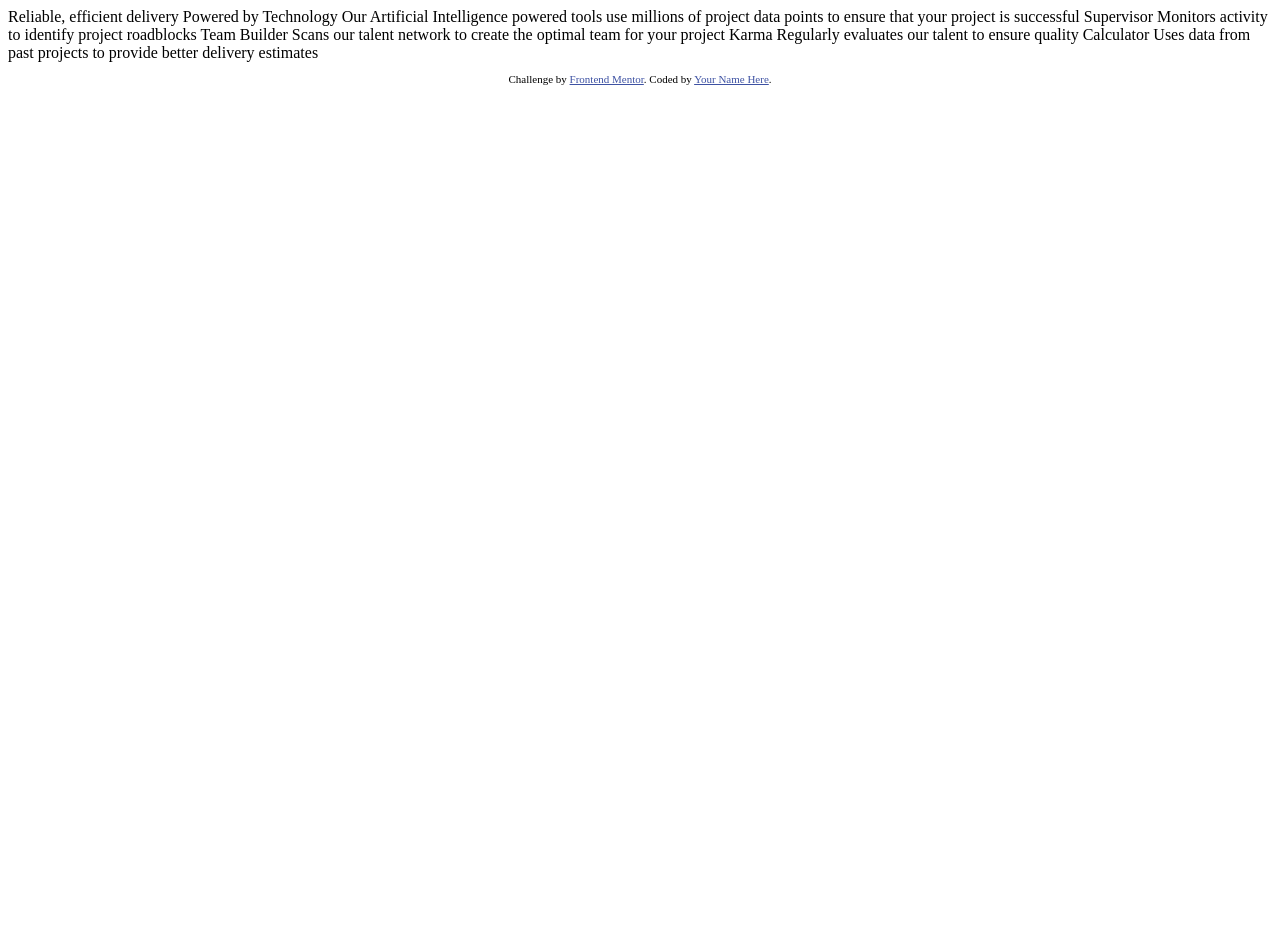
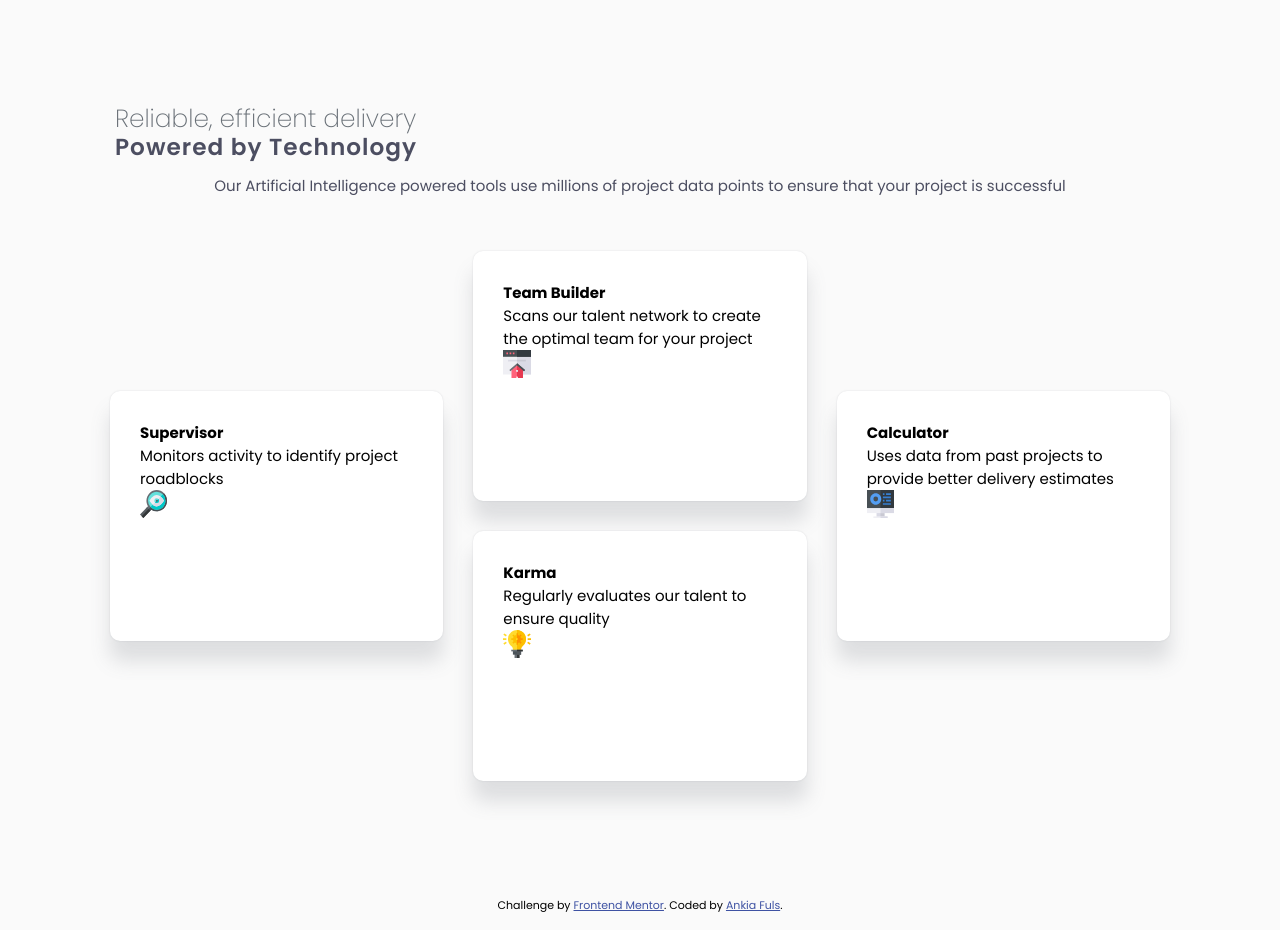
Before and after one commit to Ankia-Fuls/fem-four-card-feature-section, a plain HTML site: page index.html in a window 1280 px wide. Before the commit the page ends 800 px from the top, so only its background shows below. Drawn offline with Linux system fonts and the light colour scheme.

Commit message:
Basic Layout Updated

```diff
--- a/index.html
+++ b/index.html
@@ -1,45 +1,62 @@
 <!DOCTYPE html>
 <html lang="en">
+
 <head>
   <meta charset="UTF-8">
-  <meta name="viewport" content="width=device-width, initial-scale=1.0"> <!-- displays site properly based on user's device -->
+  <meta name="viewport" content="width=device-width, initial-scale=1.0">
+  <!-- displays site properly based on user's device -->
 
   <link rel="icon" type="image/png" sizes="32x32" href="./images/favicon-32x32.png">
-
+  <link rel="stylesheet" href="./css/styles.css" />
   <title>Frontend Mentor | Four card feature section</title>
 
-  <!-- Feel free to remove these styles or customise in your own stylesheet 👍 -->
-  <style>
-    .attribution { font-size: 11px; text-align: center; }
-    .attribution a { color: hsl(228, 45%, 44%); }
-  </style>
 </head>
+
 <body>
+  <main>
+    <div class="heading">
+      <h1>Reliable, efficient delivery</h1>
+      <h2>Powered by Technology</h2>
+      <p>Our Artificial Intelligence powered tools use millions of project data points to ensure that your project is
+        successful</p>
+    </div>
 
-  Reliable, efficient delivery
-  Powered by Technology
+    <div class="grid">
+      <div class="card supervisor">
+        <h4>Supervisor</h4>
+        <p>Monitors activity to identify project roadblocks</p>
+        <img src="./images/icon-supervisor.svg"
+          alt="An icon of a magnifying glass with a light blue eye in the enter of the glass." />
+      </div>
 
-  Our Artificial Intelligence powered tools use millions of project data points
-  to ensure that your project is successful
+      <div class="card team">
+        <h4>Team Builder</h4>
+        <p>Scans our talent network to create the optimal team for your project</p>
+        <img src="./images/icon-team-builder.svg"
+          alt="An icon of a browser window with a small red house in front of it." />
+      </div>
 
-  Supervisor
-  Monitors activity to identify project roadblocks
+      <div class="card karma">
+        <h4>Karma</h4>
+        <p>Regularly evaluates our talent to ensure quality</p>
+        <img src="./images/icon-karma.svg" alt="An icon of a shining yellow lightbulb with a gear inside." />
+      </div>
 
-  Team Builder
-  Scans our talent network to create the optimal team for your project
-
-  Karma
-  Regularly evaluates our talent to ensure quality
-
-  Calculator
-  Uses data from past projects to provide better delivery estimates
-
+      <div class="card calculator">
+        <h4>Calculator</h4>
+        <p>Uses data from past projects to provide better delivery estimates</p>
+        <img src="./images/icon-calculator.svg"
+          alt="An icon of a monitor with a blue circle and blue lines indicating data on it." />
+      </div>
+    </div>
+  </main>
 
   <footer>
     <p class="attribution">
       Challenge by <a href="https://www.frontendmentor.io?ref=challenge" target="_blank">Frontend Mentor</a>.
-      Coded by <a href="#">Your Name Here</a>.
+      Coded by <a href="https://github.com/Ankia-Fuls">Ankia Fuls</a>.
     </p>
   </footer>
 </body>
+
 </html>
--- /dev/null
+++ b/styles.scss
@@ -0,0 +1,149 @@
+$red: hsl(0, 78%, 62%);
+$cyan: hsl(180, 62%, 55%);
+$orange: hsl(34, 97%, 64%);
+$blue: hsl(212, 86%, 64%);
+
+$grey-500: hsl(234, 12%, 34%);
+$grey-400: hsl(212, 6%, 44%);
+$grey-400-low-op: hsla(212, 6%, 44%, 0.2);
+$white: hsl(0, 0%, 100%);
+$bg-white: rgba(250, 250, 250, 255);
+
+@use "sass:math";
+
+@function rem($pixels, $context: 16) {
+    @return (math.div($pixels, $context))*1rem;
+}
+
+@import url('https://fonts.googleapis.com/css2?family=Poppins:ital,wght@0,100;0,200;0,300;0,400;0,500;0,600;0,700;0,800;0,900;1,100;1,200;1,300;1,400;1,500;1,600;1,700;1,800;1,900&display=swap');
+
+*,
+html,
+body {
+    margin: 0;
+    padding: 0;
+    box-sizing: border-box;
+}
+
+body {
+    background-color: $bg-white;
+    font-size: rem(15);
+    font-family: "Poppins", sans-serif;
+}
+
+main {
+    padding: rem(60) rem(30) rem(20);
+    margin: 0 auto;
+}
+
+footer {
+    padding: 1rem;
+
+    .attribution {
+        font-size: 11px;
+        text-align: center;
+    }
+
+    .attribution a {
+        color: hsl(228, 45%, 44%);
+    }
+}
+
+.heading {
+    padding: 0 rem(5);
+
+    h1 {
+        font-weight: 200;
+        color: $grey-400;
+        font-size: 1.55rem;
+    }
+
+    h2 {
+        font-weight: 600;
+        color: $grey-500;
+        font-size: 1.45rem;
+        line-height: 0.92;
+        letter-spacing: rem(1);
+        padding-bottom: rem(17);
+    }
+
+    p {
+        font-size: rem(15);
+        line-height: 1.4;
+        color: $grey-500;
+        font-weight: 400;
+        text-align: center;
+    }
+}
+
+.grid {
+    padding-top: rem(55);
+    display: grid;
+    grid-template-columns: 1fr;
+    grid-template-rows: 1fr 1fr 1fr 1fr;
+    gap: rem(30);
+
+    .card {
+        width: 100%;
+        height: rem(250);
+        background-color: $white;
+        border-radius: 10px;
+        box-shadow:
+            0 0 2px $grey-400-low-op,
+            0 20px 20px $grey-400-low-op;
+        padding: rem(30);
+
+        img {
+            width: 10%;
+        }
+    }
+
+    .supervisor {
+        grid-area: 1 / 1 / 2 / 1;
+    }
+
+    .team {
+        grid-area: 2 / 1 / 3 / 1;
+    }
+
+    .karma {
+        grid-area: 3 / 1 / 4 / 1;
+    }
+
+    .calculator {
+        grid-area: 4 / 1 / 5 / 1;
+    }
+
+
+}
+
+
+@media only screen and (min-width:376px) {
+    main {
+        padding: rem(100) rem(30);
+        max-width: rem(1120);
+    }
+
+    .grid {
+        grid-template-columns: 1fr 1fr 1fr;
+        grid-template-rows: 1fr 1fr 1fr 1fr;
+
+        .supervisor {
+            grid-area: 2 / 1 / 4 / 2;
+        }
+
+        .team {
+            grid-area: 1 / 2 / 3 / 3;
+        }
+
+        .karma {
+            grid-area: 3 / 2 / 5 / 3;
+        }
+
+        .calculator {
+            grid-area: 2 / 3 / 4 / 4;
+        }
+
+
+    }
+}
```
Also changed, not shown: css/styles.css (added), 2 other files.
